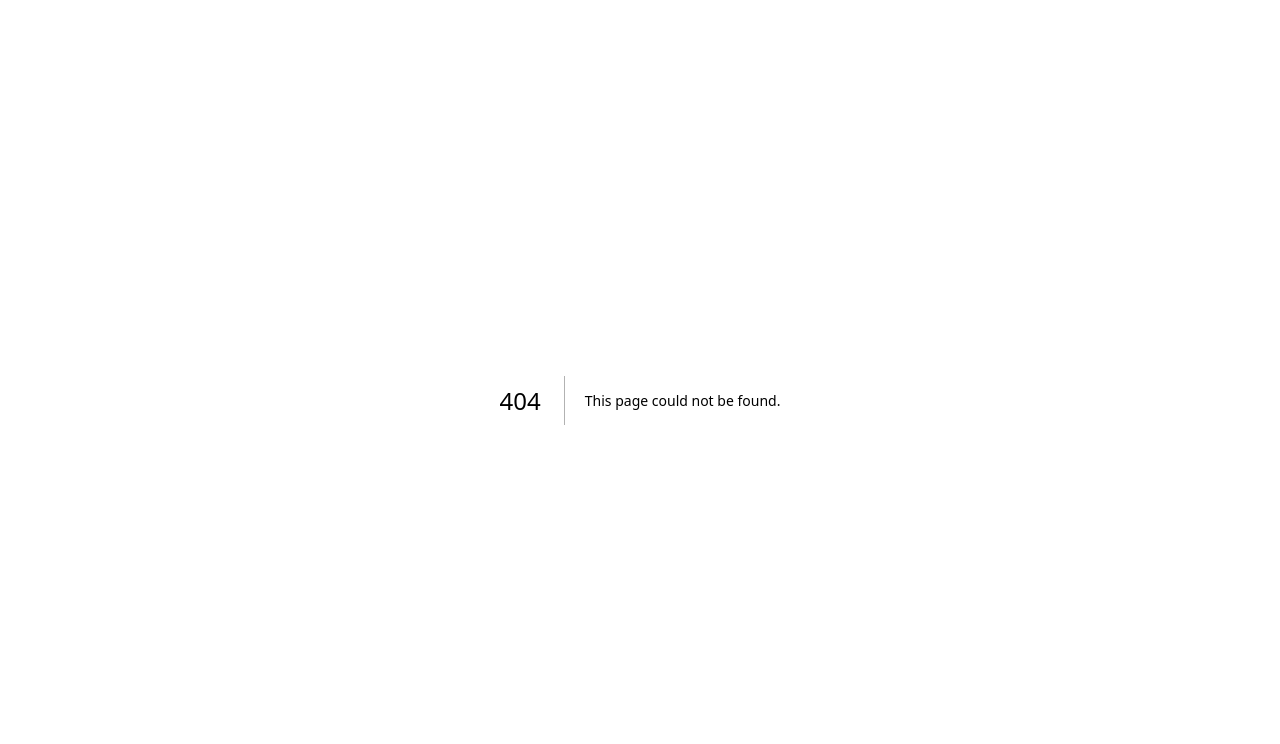
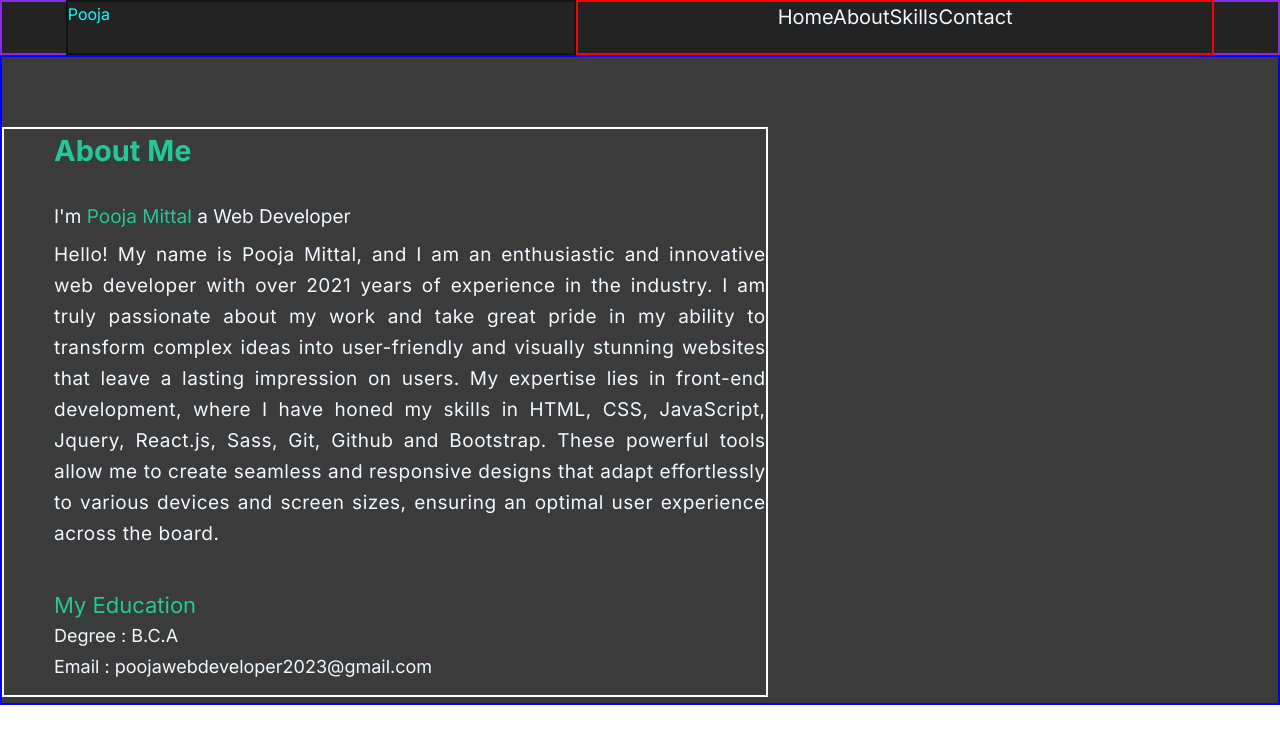
Before and after one commit to pooja062000/next.js-portfolio, a Next.js app: page /about in a window 1280 px wide. Before the commit this address had no page. Shown: the top 744 px of the page. Built offline with nearby package versions, Linux system fonts and the light colour scheme.

Commit message:
project created

```diff
--- /dev/null
+++ b/src/app/about/about.module.css
@@ -0,0 +1,66 @@
+.aboutrow{
+    width: 100%;
+    height: 650px;
+    border: 2px solid blue;
+    background-color: rgba(0, 0, 0, 0.768);
+}
+
+.aboutbox1{
+    width: 60%;
+    height: 570px;
+    margin-top: 70px;
+    border: 2px solid white;
+}
+
+.aboutmaintext{
+    font-size: 29px;
+    color: aliceblue;
+    padding-left: 50px;
+    color: #20c997;
+    font-weight: bold;
+}
+
+.aboutmainheading{
+    color: aliceblue;
+    padding-left: 50px;
+    font-size: 19px;
+    padding-top: 30px;
+}
+.aboutcolor{
+    color: #20c997;
+}
+.abouttext{
+    font-size: 19px;
+    color: aliceblue;
+    padding-left: 50px;
+    padding-top: 8px;
+    text-align: justify;
+    letter-spacing: 0.5px;
+    line-height: 31px;
+}
+/*.aboutbox2{
+    width: 36%;
+    height: 460px;
+    float: left;
+    margin-top: 70px;
+    margin-left: 60px;
+    border: 2px solid red;
+}*/
+
+.abouteducation{
+    color: #20c997;
+    margin-top: 40px;
+    font-size: 22px;
+    padding-left: 50px;
+}
+.aboutdegree{
+    color: aliceblue;
+    font-size: 18px;
+    padding-left: 50px;
+}
+.aboutemail{
+    color: aliceblue;
+    font-size: 18px;
+    padding-left: 50px;
+    padding-top: 4px;
+}
--- /dev/null
+++ b/src/app/about/page.tsx
@@ -0,0 +1,23 @@
+
+import aboutstyle from './about.module.css'
+export default function about() {
+    return(
+
+        <>
+        <div className={aboutstyle.aboutrow}>
+
+            <div className={aboutstyle.aboutbox1}>
+        <h1 className={aboutstyle.aboutmaintext}>About Me</h1>
+<h2 className={aboutstyle.aboutmainheading}>I'm <span className={aboutstyle.aboutcolor}>Pooja Mittal </span>a Web Developer</h2>
+<p className={aboutstyle.abouttext}>Hello! My name is Pooja Mittal, and I am an enthusiastic and innovative web developer with over 2021 years of experience in the industry. I am truly passionate about my work and take great pride in my ability to transform complex ideas into user-friendly and visually stunning websites that leave a lasting impression on users. My expertise lies in front-end development, where I have honed my skills in HTML, CSS, JavaScript, Jquery, React.js, Sass, Git, Github and Bootstrap. These powerful tools allow me to create seamless and responsive designs that adapt effortlessly to various devices and screen sizes,
+ ensuring an optimal user experience across the board.</p>
+
+ <div className={aboutstyle.abouteducation}>My Education</div>
+ <div className={aboutstyle.aboutdegree}>Degree : B.C.A</div>
+ <div className={aboutstyle.aboutemail}>Email : poojawebdeveloper2023@gmail.com</div>
+            </div>
+            {/*<div className={aboutstyle.aboutbox2}></div>*/}
+        </div>
+        </>
+    )
+}
--- /dev/null
+++ b/src/app/component/Header.js
@@ -0,0 +1,22 @@
+import Link from 'next/link'
+import Headerstyle from './Header.module.css'
+export default function Header() {
+
+    return(
+
+        <>
+      <div className={Headerstyle.Headertext}>
+
+            <div className={Headerstyle.Headerlogo}>Pooja</div>
+
+            <div className={Headerstyle.Headernavbarr}>
+             <Link href="/">Home</Link>
+            <Link href="/about">About</Link>
+            <Link href="/skills">Skills</Link>
+            <Link href="/contact">Contact</Link>
+            </div>
+            </div>
+
+        </>
+    )
+}
--- /dev/null
+++ b/src/app/component/Header.module.css
@@ -0,0 +1,27 @@
+.Headertext{
+    width: 100%;
+    height: 55px;
+    display: flex;
+    align-items: center;
+    justify-content: center;
+    border: 2px solid blueviolet;
+    background-color: rgba(0, 0, 0, 0.861);
+}
+
+.Headerlogo{
+color: aqua;
+width: 40%;
+height: 55px;
+float: left;
+border: 2px solid rgb(20, 19, 19);
+}
+
+.Headernavbarr{
+width: 50%;
+height: 55px;
+float: left;
+border: 2px solid red;
+color: aliceblue;
+text-align: center;
+font-size: 20px;
+}
--- /dev/null
+++ b/src/app/contact/page.tsx
@@ -0,0 +1,8 @@
+export default function contact() {
+    return(
+
+        <>
+        <h1>This is contact</h1>
+        </>
+    )
+}
--- a/src/app/globals.css
+++ b/src/app/globals.css
@@ -17,11 +17,4 @@
 }
 
 body {
-  color: rgb(var(--foreground-rgb));
-  background: linear-gradient(
-      to bottom,
-      transparent,
-      rgb(var(--background-end-rgb))
-    )
-    rgb(var(--background-start-rgb));
 }
--- a/src/app/layout.tsx
+++ b/src/app/layout.tsx
@@ -1,11 +1,12 @@
 import './globals.css'
 import type { Metadata } from 'next'
+import Header from './component/Header'
 import { Inter } from 'next/font/google'
 
 const inter = Inter({ subsets: ['latin'] })
 
 export const metadata: Metadata = {
-  title: 'Create Next App',
+  title: 'Pooja-Mittal - The Frontend developer',
   description: 'Generated by create next app',
 }
 
@@ -16,7 +17,10 @@ export default function RootLayout({
 }) {
   return (
     <html lang="en">
-      <body className={inter.className}>{children}</body>
+      <body className={inter.className}>
+        <Header />
+        {children}
+        </body>
     </html>
   )
 }
--- a/src/app/page.tsx
+++ b/src/app/page.tsx
@@ -2,112 +2,8 @@ import Image from 'next/image'
 
 export default function Home() {
   return (
-    <main className="flex min-h-screen flex-col items-center justify-between p-24">
-      <div className="z-10 max-w-5xl w-full items-center justify-between font-mono text-sm lg:flex">
-        <p className="fixed left-0 top-0 flex w-full justify-center border-b border-gray-300 bg-gradient-to-b from-zinc-200 pb-6 pt-8 backdrop-blur-2xl dark:border-neutral-800 dark:bg-zinc-800/30 dark:from-inherit lg:static lg:w-auto  lg:rounded-xl lg:border lg:bg-gray-200 lg:p-4 lg:dark:bg-zinc-800/30">
-          Get started by editing&nbsp;
-          <code className="font-mono font-bold">src/app/page.tsx</code>
-        </p>
-        <div className="fixed bottom-0 left-0 flex h-48 w-full items-end justify-center bg-gradient-to-t from-white via-white dark:from-black dark:via-black lg:static lg:h-auto lg:w-auto lg:bg-none">
-          <a
-            className="pointer-events-none flex place-items-center gap-2 p-8 lg:pointer-events-auto lg:p-0"
-            href="https://vercel.com?utm_source=create-next-app&utm_medium=appdir-template&utm_campaign=create-next-app"
-            target="_blank"
-            rel="noopener noreferrer"
-          >
-            By{' '}
-            <Image
-              src="/vercel.svg"
-              alt="Vercel Logo"
-              className="dark:invert"
-              width={100}
-              height={24}
-              priority
-            />
-          </a>
-        </div>
-      </div>
-
-      <div className="relative flex place-items-center before:absolute before:h-[300px] before:w-[480px] before:-translate-x-1/2 before:rounded-full before:bg-gradient-radial before:from-white before:to-transparent before:blur-2xl before:content-[''] after:absolute after:-z-20 after:h-[180px] after:w-[240px] after:translate-x-1/3 after:bg-gradient-conic after:from-sky-200 after:via-blue-200 after:blur-2xl after:content-[''] before:dark:bg-gradient-to-br before:dark:from-transparent before:dark:to-blue-700 before:dark:opacity-10 after:dark:from-sky-900 after:dark:via-[#0141ff] after:dark:opacity-40 before:lg:h-[360px] z-[-1]">
-        <Image
-          className="relative dark:drop-shadow-[0_0_0.3rem_#ffffff70] dark:invert"
-          src="/next.svg"
-          alt="Next.js Logo"
-          width={180}
-          height={37}
-          priority
-        />
-      </div>
-
-      <div className="mb-32 grid text-center lg:max-w-5xl lg:w-full lg:mb-0 lg:grid-cols-4 lg:text-left">
-        <a
-          href="https://nextjs.org/docs?utm_source=create-next-app&utm_medium=appdir-template&utm_campaign=create-next-app"
-          className="group rounded-lg border border-transparent px-5 py-4 transition-colors hover:border-gray-300 hover:bg-gray-100 hover:dark:border-neutral-700 hover:dark:bg-neutral-800/30"
-          target="_blank"
-          rel="noopener noreferrer"
-        >
-          <h2 className={`mb-3 text-2xl font-semibold`}>
-            Docs{' '}
-            <span className="inline-block transition-transform group-hover:translate-x-1 motion-reduce:transform-none">
-              -&gt;
-            </span>
-          </h2>
-          <p className={`m-0 max-w-[30ch] text-sm opacity-50`}>
-            Find in-depth information about Next.js features and API.
-          </p>
-        </a>
-
-        <a
-          href="https://nextjs.org/learn?utm_source=create-next-app&utm_medium=appdir-template-tw&utm_campaign=create-next-app"
-          className="group rounded-lg border border-transparent px-5 py-4 transition-colors hover:border-gray-300 hover:bg-gray-100 hover:dark:border-neutral-700 hover:dark:bg-neutral-800/30"
-          target="_blank"
-          rel="noopener noreferrer"
-        >
-          <h2 className={`mb-3 text-2xl font-semibold`}>
-            Learn{' '}
-            <span className="inline-block transition-transform group-hover:translate-x-1 motion-reduce:transform-none">
-              -&gt;
-            </span>
-          </h2>
-          <p className={`m-0 max-w-[30ch] text-sm opacity-50`}>
-            Learn about Next.js in an interactive course with&nbsp;quizzes!
-          </p>
-        </a>
-
-        <a
-          href="https://vercel.com/templates?framework=next.js&utm_source=create-next-app&utm_medium=appdir-template&utm_campaign=create-next-app"
-          className="group rounded-lg border border-transparent px-5 py-4 transition-colors hover:border-gray-300 hover:bg-gray-100 hover:dark:border-neutral-700 hover:dark:bg-neutral-800/30"
-          target="_blank"
-          rel="noopener noreferrer"
-        >
-          <h2 className={`mb-3 text-2xl font-semibold`}>
-            Templates{' '}
-            <span className="inline-block transition-transform group-hover:translate-x-1 motion-reduce:transform-none">
-              -&gt;
-            </span>
-          </h2>
-          <p className={`m-0 max-w-[30ch] text-sm opacity-50`}>
-            Explore the Next.js 13 playground.
-          </p>
-        </a>
-
-        <a
-          href="https://vercel.com/new?utm_source=create-next-app&utm_medium=appdir-template&utm_campaign=create-next-app"
-          className="group rounded-lg border border-transparent px-5 py-4 transition-colors hover:border-gray-300 hover:bg-gray-100 hover:dark:border-neutral-700 hover:dark:bg-neutral-800/30"
-          target="_blank"
-          rel="noopener noreferrer"
-        >
-          <h2 className={`mb-3 text-2xl font-semibold`}>
-            Deploy{' '}
-            <span className="inline-block transition-transform group-hover:translate-x-1 motion-reduce:transform-none">
-              -&gt;
-            </span>
-          </h2>
-          <p className={`m-0 max-w-[30ch] text-sm opacity-50`}>
-            Instantly deploy your Next.js site to a shareable URL with Vercel.
-          </p>
-        </a>
-      </div>
-    </main>
+   <>
+   <h1>Hello</h1>
+   </>
   )
 }
--- /dev/null
+++ b/src/app/skills/page.tsx
@@ -0,0 +1,8 @@
+export default function skills() {
+    return(
+
+        <>
+        <h1>This is skils </h1>
+        </>
+    )
+}
```
